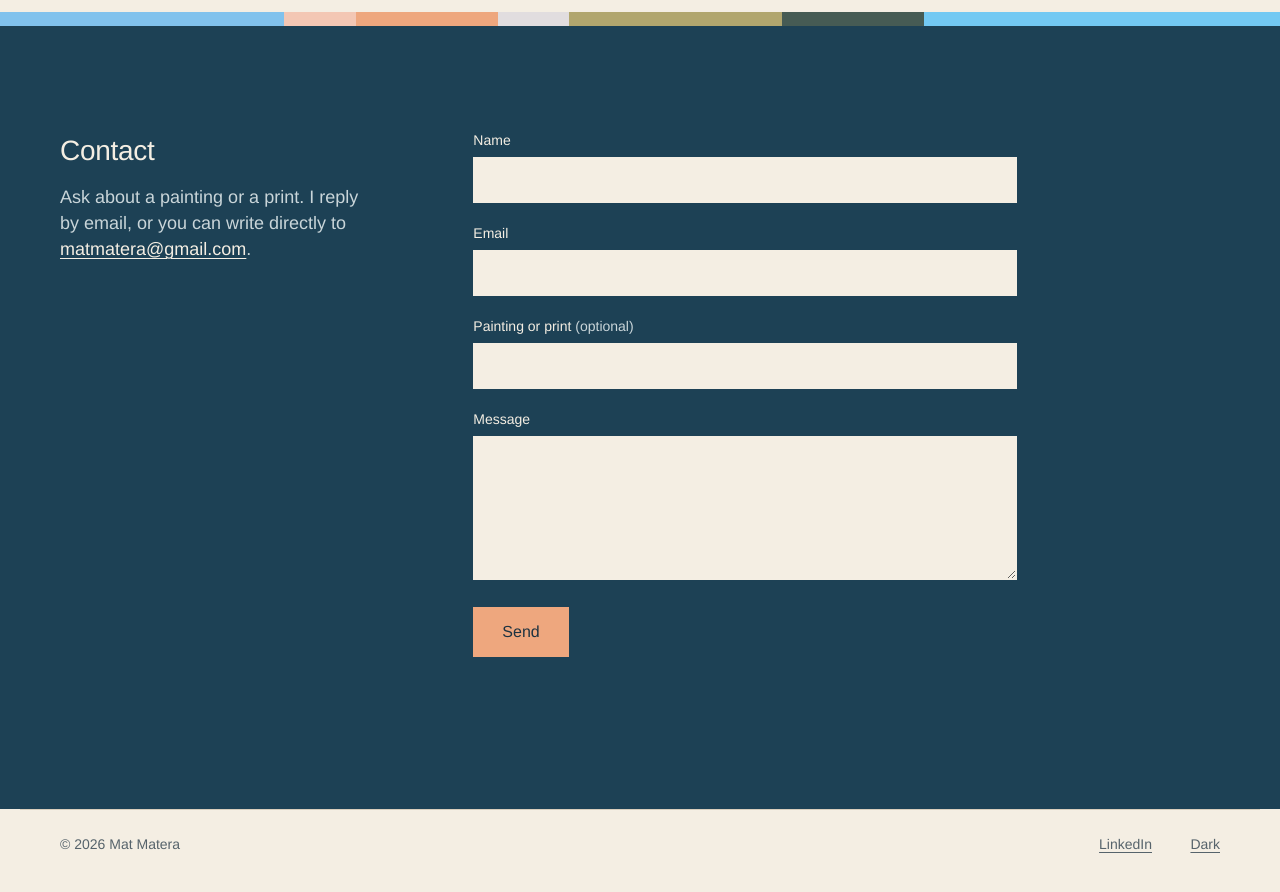
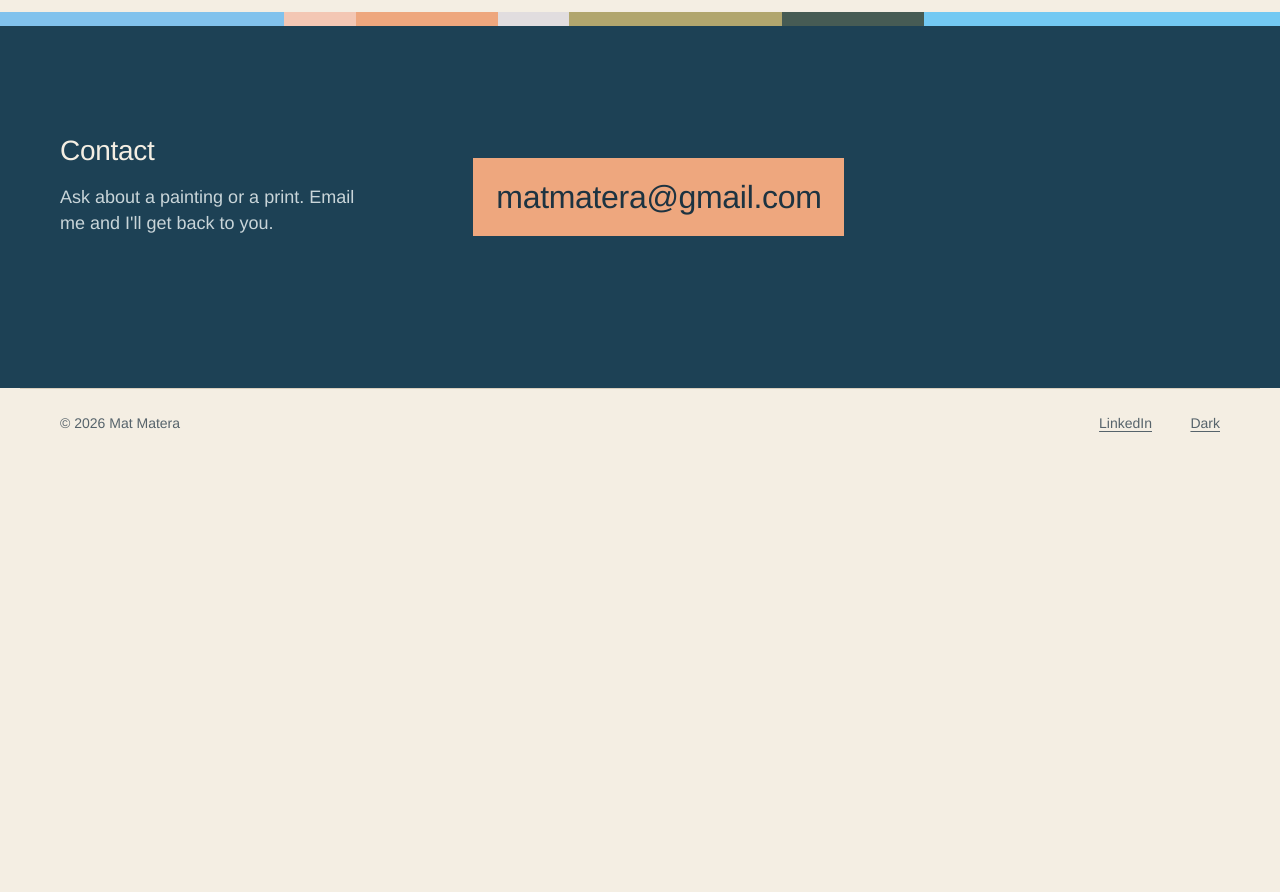
Before and after one commit to matmaterablocks/matmatera-site, a plain HTML site: page info.html in a window 1280 px wide. Shown: the part 1560-2452 px from the top of the page. After the commit the page ends 2090 px from the top, so only its background shows below. Drawn offline with Linux system fonts and the light colour scheme.

Commit message:
Replace inquiry form with an email link; run Drive sync hourly
The Netlify form won't work on Cloudflare Pages, so Contact is now a mailto
link and the large view's 'Inquire about original' opens an email with the
painting title as the subject. Hourly sync keeps a private repo inside
GitHub Free's Actions minutes.

Co-Authored-By: Claude Opus 5.5 <noreply@anthropic.com>
Claude-Session: https://claude.ai/code/session_01Bb83BguUqXkjK9tsZAw2gR

```diff
--- a/info.css
+++ b/info.css
@@ -91,6 +91,9 @@ main:has(.info-contact) { padding-bottom: 0; }
 .info-contact .form input, .info-contact .form textarea { background: var(--field-bg); color: var(--field-ink); border-color: var(--band-ink); }
 .info-contact .form button { background: var(--peach); color: #1d3341; border-color: var(--peach); }
 .info-contact .form button:hover { background: var(--band-ink); border-color: var(--band-ink); color: #1d3341; }
+.contact-email { align-self: end; margin: 0; }
+.contact-email a { display: inline-block; font-size: clamp(1.25rem, 3.2vw, 2rem); letter-spacing: -.01em; padding: 14px 22px; background: var(--peach); color: #1d3341; text-decoration: none; border: 1px solid var(--peach); }
+.contact-email a:hover { background: var(--band-ink); border-color: var(--band-ink); }
 .info-contact :focus-visible { outline-color: var(--peach); }
 @media (min-width: 960px) {
   .contact-inner { grid-template-columns: minmax(0, 1fr) minmax(0, 2fr); gap: 40px; padding-top: 104px; padding-bottom: 152px; }
--- a/info.html
+++ b/info.html
@@ -47,17 +47,9 @@
   <div class="contact-inner">
     <div class="contact-intro">
       <h2 id="contact-title">Contact</h2>
-      <p>Ask about a painting or a print. I reply by email, or you can write directly to <a href="mailto:matmatera@gmail.com">matmatera@gmail.com</a>.</p>
+      <p>Ask about a painting or a print. Email me and I&#x27;ll get back to you.</p>
     </div>
-    <form class="form" name="inquiry" method="POST" action="thanks.html" data-netlify="true" netlify-honeypot="company">
-    <input type="hidden" name="form-name" value="inquiry">
-    <p class="vh"><label for="company">Leave this field empty</label><input id="company" name="company" type="text" tabindex="-1" autocomplete="off"></p>
-    <div><label for="name">Name</label><input id="name" name="name" type="text" autocomplete="name" required></div>
-    <div><label for="email">Email</label><input id="email" name="email" type="email" autocomplete="email" required></div>
-    <div><label for="about">Painting or print <span class="opt">(optional)</span></label><input id="about" name="about" type="text" autocomplete="off"></div>
-    <div><label for="message">Message</label><textarea id="message" name="message" required></textarea></div>
-    <button type="submit">Send</button>
-    </form>
+    <p class="contact-email"><a href="mailto:matmatera@gmail.com?subject=Inquiry%20from%20matmatera.com">matmatera@gmail.com</a></p>
   </div>
 </section>
 </main>
--- a/site.js
+++ b/site.js
@@ -76,7 +76,7 @@
       var isDigital = (medium && medium.toLowerCase().indexOf('digital') !== -1) || (a.closest && !!a.closest('#digital'));
       inquire.hidden = isDigital;
       if (!isDigital) {
-        inquire.href = 'info.html?about=' + encodeURIComponent(title) + '#contact';
+        inquire.href = 'mailto:matmatera@gmail.com?subject=' + encodeURIComponent('Inquiry: ' + title);
       } else {
         inquire.removeAttribute('href');
       }
```
Also changed, not shown: 2 other files.
